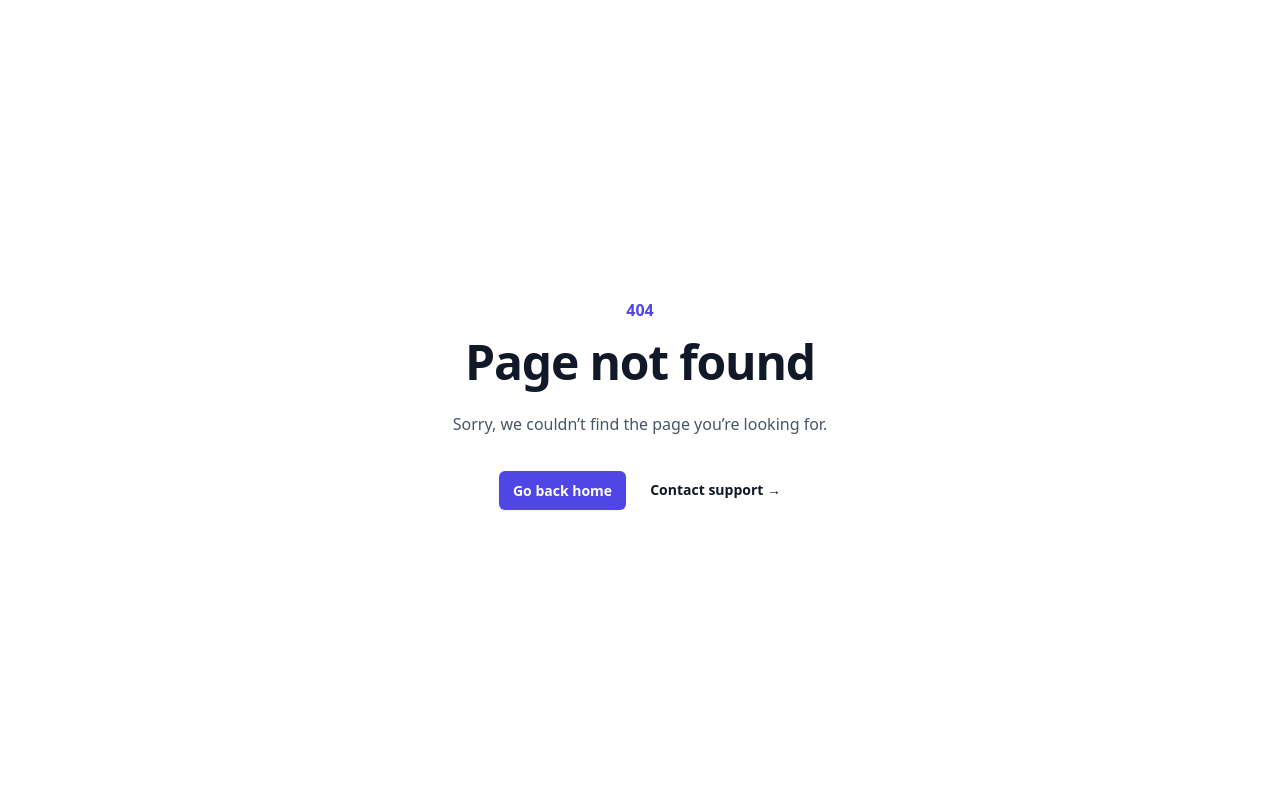
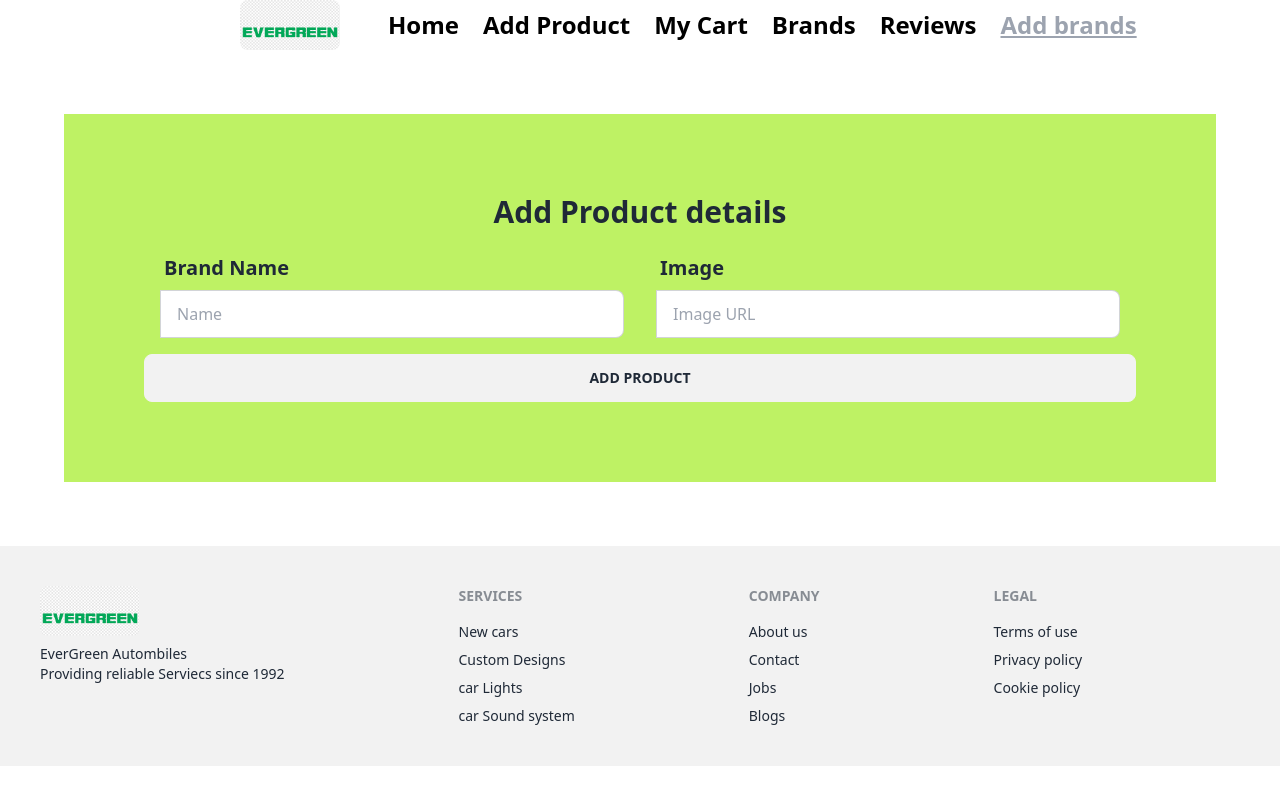
Before and after one commit to SanjidaMitu123/Evergreen-client, a React (Vite) app: page /addbrand in a window 1280 px wide. Before the commit this address had no page. Built offline with nearby package versions, Linux system fonts and the light colour scheme.

Commit message:
brand add page added

```diff
--- a/package.json
+++ b/package.json
@@ -16,7 +16,8 @@
     "react": "^18.2.0",
     "react-dom": "^18.2.0",
     "react-router-dom": "^6.17.0",
-    "sort-by": "^0.0.2"
+    "sort-by": "^0.0.2",
+    "sweetalert2": "^11.7.32"
   },
   "devDependencies": {
     "@types/react": "^18.2.15",
--- a/src/nav/Navbar.jsx
+++ b/src/nav/Navbar.jsx
@@ -83,12 +83,12 @@ const Navbar = () => {
                 </li>
                 <li>
                    <NavLink
-                     to="/contacts"
+                     to="/addbrand"
                      className={({ isActive, isPending }) =>
                      isPending ? "pending" : isActive ? "text-gray-400 underline" : ""
                       }
                      >
-                      Contact
+                      Add brands
                    </NavLink>
                 </li>
 
--- /dev/null
+++ b/src/pages/Addbrands.jsx
@@ -0,0 +1,67 @@
+
+
+const Addbrands = () => {
+
+    const addbrands = event =>{
+        event.preventDefault();
+
+        const form = event.target;
+        const brandname = form.brandname.value;
+        const img = form.img.value;
+
+        const newbrand = { img,brandname}
+        fetch('http://localhost:5000/brands',{
+            method : 'POST',
+            headers:{
+                'content-type': 'application/json'
+            },
+            body: JSON.stringify(newbrand )
+          })
+          .then(res=>res.json())
+          .then(data=>{
+            console.log(data);
+          })
+
+
+       }
+
+
+    return (
+        <div>
+        <div className="bg-lime-300 m-16 p-20">
+            <h1 className="text-center text-3xl font-bold">Add Product details</h1>
+            <form onSubmit={addbrands}>
+                {/* row 1 */}
+                <div className="flex">
+
+                <div className="form-control w-1/2">
+                  <label className="label m-4 mb-0">
+                  <span className="label-text text-xl font-bold">Brand Name</span>
+                  </label>
+                  <label className="input-group">
+                  <input type="text" name="brandname" placeholder="Name" className="input input-bordered mb-4 mt-0 m-4 w-full" />
+                  </label>
+                </div>
+
+                <div className="form-control w-1/2">
+                  <label className="label m-4 mb-0">
+                  <span className="label-text text-xl font-bold">Image</span>
+                  </label>
+                  <label className="input-group">
+                  <input type="text" name="img" placeholder="Image URL" className="input input-bordered mb-4 mt-0 m-4 w-full" />
+                  </label>
+                </div>
+
+                </div>
+                <input type="submit" value="Add Product" className="  btn btn-block " />
+
+
+            </form>
+        </div>
+
+
+        </div>
+    );
+};
+
+export default Addbrands;
--- a/src/pages/Addproduct.jsx
+++ b/src/pages/Addproduct.jsx
@@ -16,6 +16,18 @@ const Addproduct = () => {
 
           const newproduct = { name,img,brandname,type,price,shortdes,rating }
           console.log(newproduct)
+
+          fetch('http://localhost:5000/products',{
+            method : 'POST',
+            headers:{
+                'content-type': 'application/json'
+            },
+            body: JSON.stringify(newproduct)
+          })
+          .then(res=>res.json())
+          .then(data=>{
+            console.log(data);
+          })
 
 
        }
```
Also changed, not shown: src/main.jsx (+7 -0 lines), 1 other file (tests, documents, lock files or other folders).
